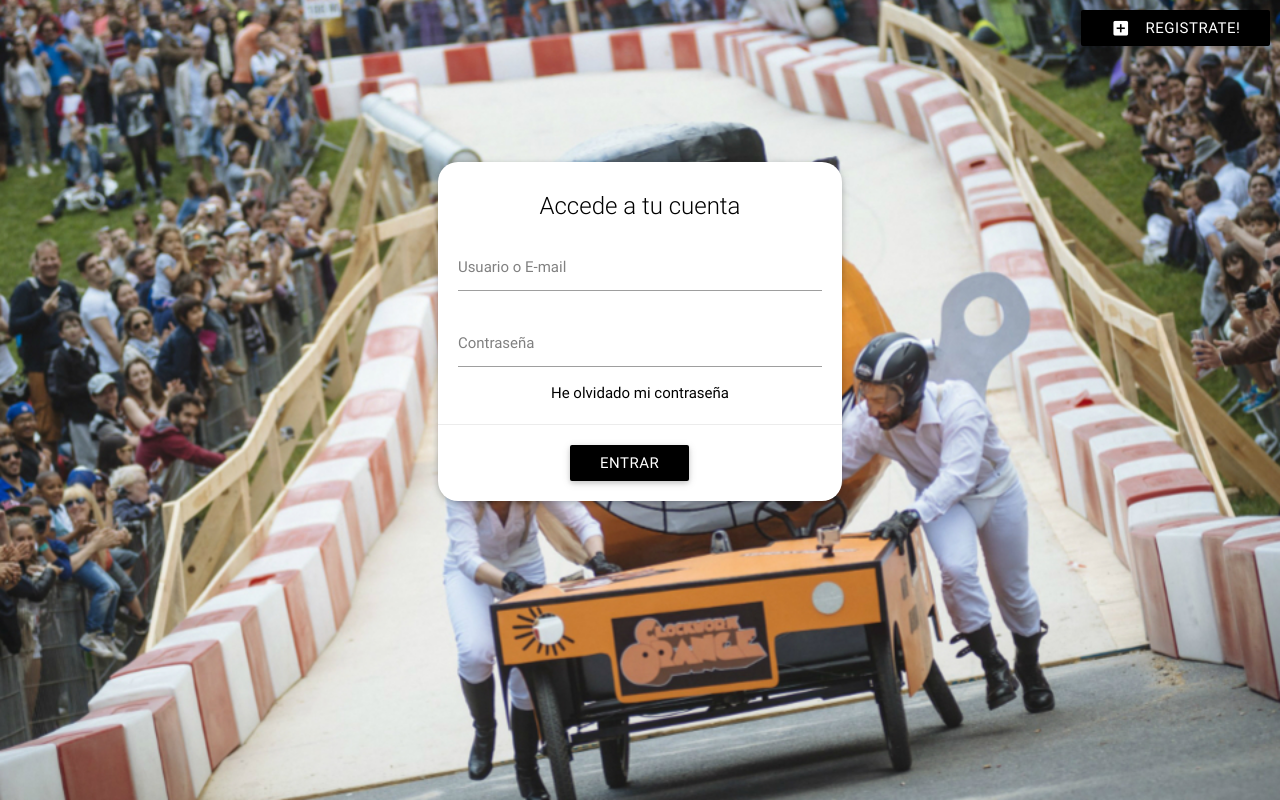
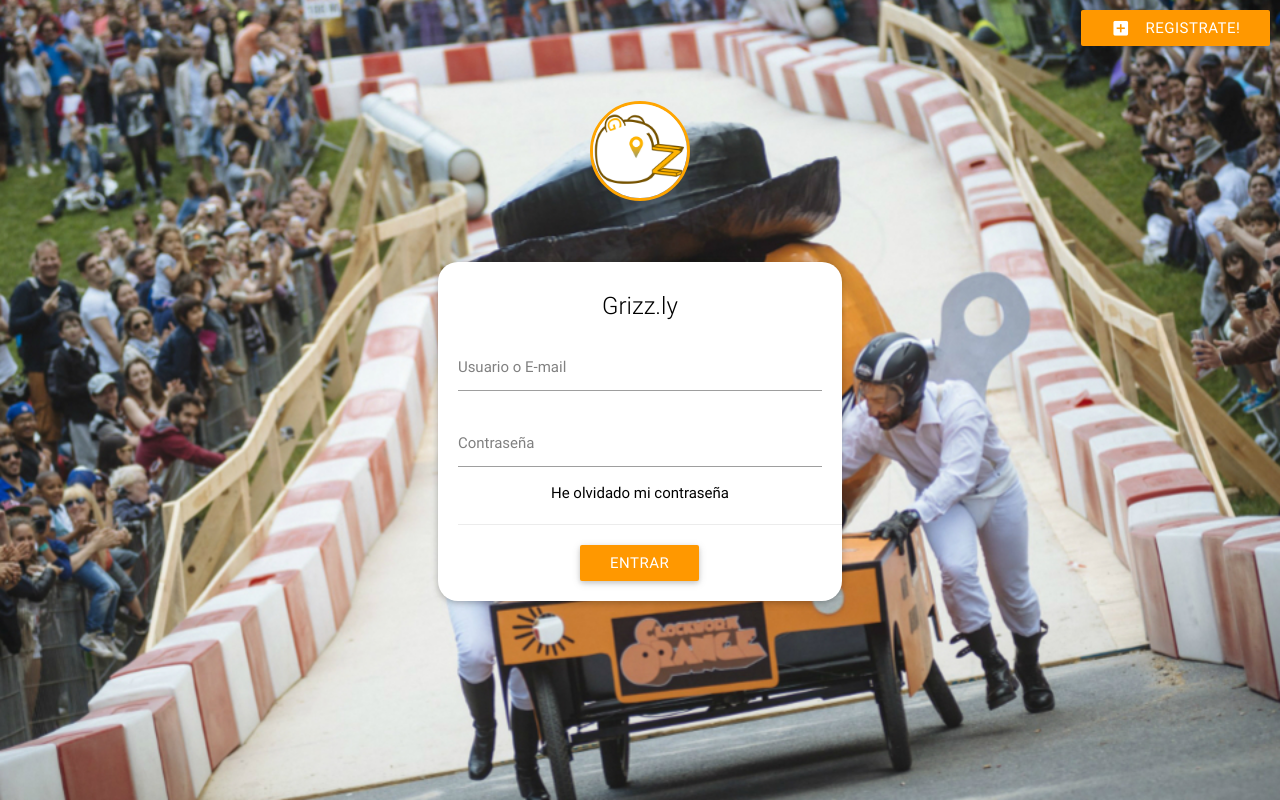
Before and after one commit to alejandroav/HotShit2, a PHP site: page / in a window 1280 px wide. Run offline with PHP 8.4, Linux system fonts and the light colour scheme; style sheets or scripts are compiled from the project's sources.

Commit message:
Más cositas que en realidad no es mucho pero algo

```diff
--- a/web-client/index.php
+++ b/web-client/index.php
@@ -10,10 +10,13 @@
 	</head>
 	<body>
 		<div class="lr-button" id="lr-button">
-			<a href="javascript:void(0)" onclick="changeLRLayer('register')" class="waves-effect waves-light btn black white-text"><i class="material-icons left">add_box</i>Registrate!</a>
+			<a href="javascript:void(0)" onclick="changeLRLayer('register')" class="waves-effect waves-light btn orange white-text"><i class="material-icons left">add_box</i>Registrate!</a>
 		</div>
 		<div class="row center-align">
 			<div class="col s8 m6 l4 offset-s2 offset-m3 offset-l4">
+				<div id="logo-index">
+					<img src="resources/img/logo.png" id="logo-foto">
+				</div>
 				<div class="card blue-white lr-layer" id="lr-layer">
 					<?php include("pages/login.html"); ?>
 					<p class="z-depth-2"></p>
--- a/web-client/pages/login.html
+++ b/web-client/pages/login.html
@@ -1,5 +1,5 @@
 <div class="card-content black-text">
-	<span class="card-title">Accede a tu cuenta</span>
+	<span class="card-title"><span id="lr-titulo center-align">Grizz.ly</span></span>
 	<form id="login" action="operations.php?op=login" method="post">
 		<div class="input-field">
 			<input placeholder="Usuario o E-mail" id="username" name="username" type="text" class="validate" required maxlength="100"/>
@@ -10,8 +10,8 @@
 		<a href="javascript:void(0)" onclick="changeLRLayer('recpass')" class="black-text">He olvidado mi contrase&ntilde;a</a>
 	</form>
 </div>
-<div class="card-action">
-	<a href="javascript:void(0)" onclick="sendLogin()" class="waves-effect waves-light btn black white-text">Entrar</a>
+<div class="card-action" style="margin-left:20px;">
+	<a href="javascript:void(0)" onclick="sendLogin()" class="waves-effect waves-light btn orange white-text">Entrar</a>
 </div>
 <script>
 	function sendLogin() {
--- a/web-client/pages/register.html
+++ b/web-client/pages/register.html
@@ -16,7 +16,7 @@
 	</form>
 </div>
 <div class="card-action">
-	<a href="javascript:void(0)" onclick="sendRegister()" class="waves-effect waves-light btn black white-text">Registrate</a>
+	<a href="javascript:void(0)" onclick="sendRegister()" class="waves-effect waves-light btn brown white-text">Registrate</a>
 </div>
 <script>
 	function sendRegister() {
--- a/web-client/resources/css/frontpage.css
+++ b/web-client/resources/css/frontpage.css
@@ -4,3 +4,8 @@
 .inicio-title{
 	text-align:center;
 }
+.imagen-perfil{
+	width:150px;
+	height:150px;
+	top:10%;
+}
--- a/web-client/resources/css/outter.css
+++ b/web-client/resources/css/outter.css
@@ -12,22 +12,55 @@ input:-ms-input-placeholder {
 }
 body{
 }
+#logo-foto{
+	height:100px;
+	width:100px;
+
+	border-radius:100%;
+	border: 3px solid orange;
+}
+#logo-index{
+	z-index:-2;
+	height:100px;
+	width:100px;
+
+	margin-bottom:-25%;
+	margin-top:25%;
+	margin-left:50%;
+	left:-50px;
+	position:relative;
+
+	border-radius:100%;
+
+    animation-name: dropLogo;
+    animation-iteration-count: 1;
+    animation-timing-function: ease-in;
+    animation-duration: 0.8s;
+}
 .lr-button{
 	position: fixed;
 	right: 10px;
 	top: 10px;
 }
-.lr-layer{
+
+#lr-layer{
+	z-index:0;
 	margin-top: 40%;
 	border-radius:20px;
-	background-color:
-}
+	position:relative;
 
-#lr-layer{
     animation-name: dropHeader;
     animation-iteration-count: 1;
     animation-timing-function: ease-in;
     animation-duration: 0.8s;
+}
+#lr-titulo{
+	padding:2px;
+
+	border-bottom-width:2px;
+	border-bottom-color:orange;
+	border-width:3px 1px 1px 0px;
+	border-radius:3px;
 }
 @keyframes dropHeader {
     0% {
@@ -40,3 +73,15 @@ body{
         transform: translateX(0);
     }
 }
+
+@keyframes dropLogo {
+    0% {
+        transform: translateY(-500px);
+    }
+    90% {
+        transform: translateY(30px);
+    }
+	100% {
+        transform: translateY(0);
+    }
+}
```
Also changed, not shown: web-client/pages/perfil.html (+7 -7 lines), web-client/pages/crear.html (added), web-client/pages/tarjeta-gynkana.html (added), web-client/resources/img/logo.png (added), web-client/resources/img/usuario-provisional.jpg (added).
